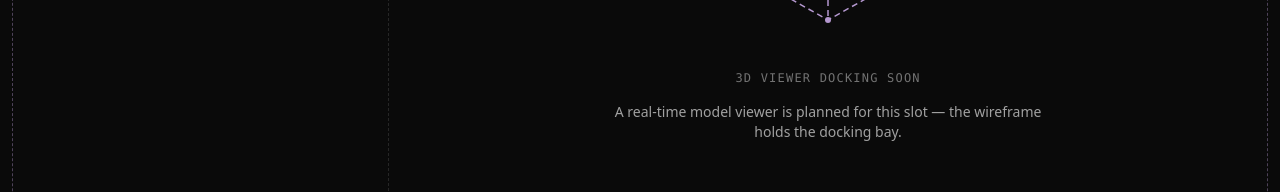
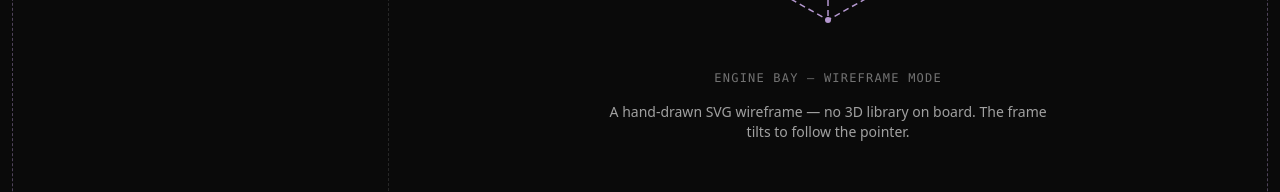
Before and after one commit to vetnem1lk/me.cryzothic.tech, a React (Vite) app: page /3d in a window 1280 px wide. Shown: the part 341-533 px from the top of the page. Built offline with nearby package versions, Linux system fonts and the light colour scheme.

Commit message:
feat(board): present 3D_view as the finished wireframe exhibit

```diff
--- a/src/components/board/views/ThreeDView.tsx
+++ b/src/components/board/views/ThreeDView.tsx
@@ -1,6 +1,6 @@
-// Placeholder for the /3d model viewer that is not built yet: a wireframe cube
-// that tilts under the pointer. It is hand-drawn SVG rather than a 3D library so
-// the promise of the tab costs the board chunk almost nothing until it is real.
+// The engine bay: a wireframe cube that tilts under the pointer. Hand-drawn
+// SVG instead of a 3D library on purpose:
+// the whole view costs the board chunk almost nothing — which is the point.
 import { useGSAP } from '@gsap/react';
 import gsap from 'gsap';
 import { useRef } from 'react';
@@ -64,10 +64,10 @@ export default function ThreeDView() {
         </svg>
       </div>
       <p className="font-mono text-xs tracking-widest text-neutral-500 uppercase">
-        3D viewer docking soon
+        engine bay — wireframe mode
       </p>
       <p className="max-w-md text-center text-sm text-neutral-400">
-        A real-time model viewer is planned for this slot — the wireframe holds the docking bay.
+        A hand-drawn SVG wireframe — no 3D library on board. The frame tilts to follow the pointer.
       </p>
     </section>
   );
```
